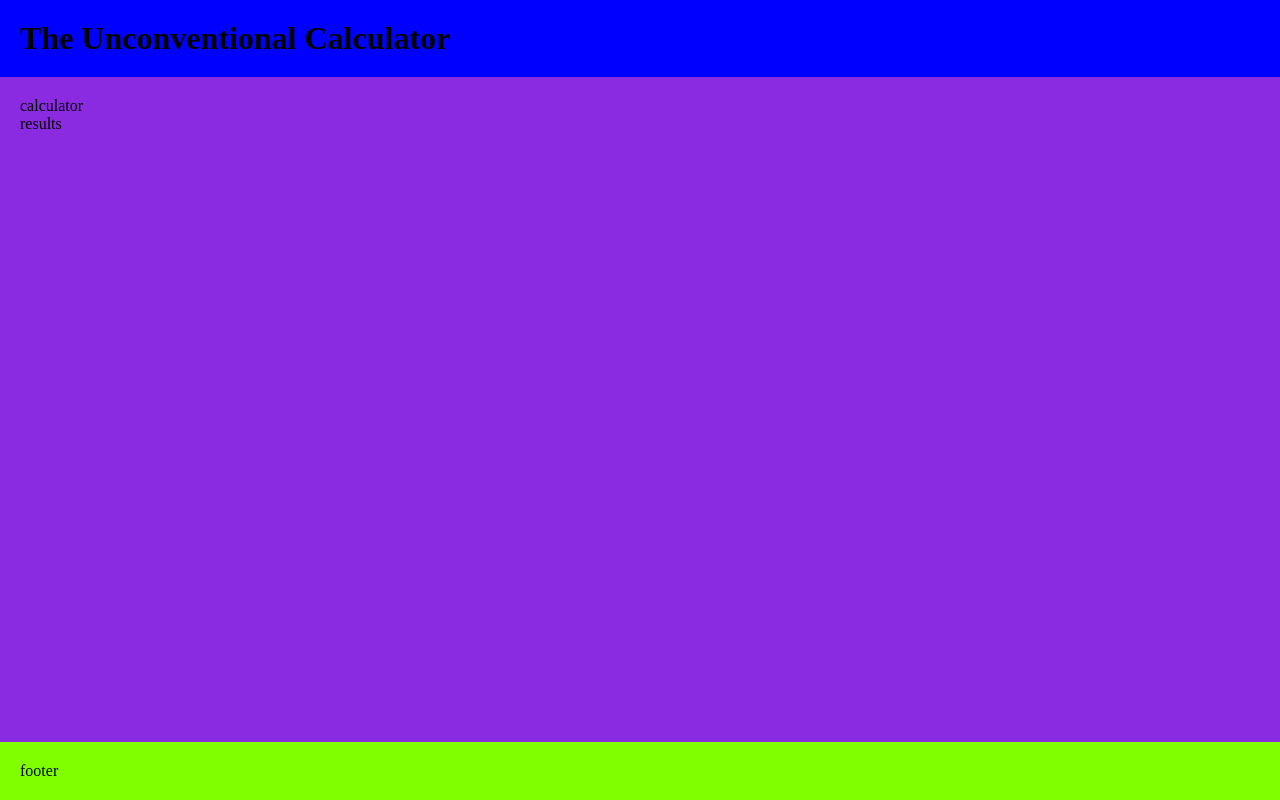
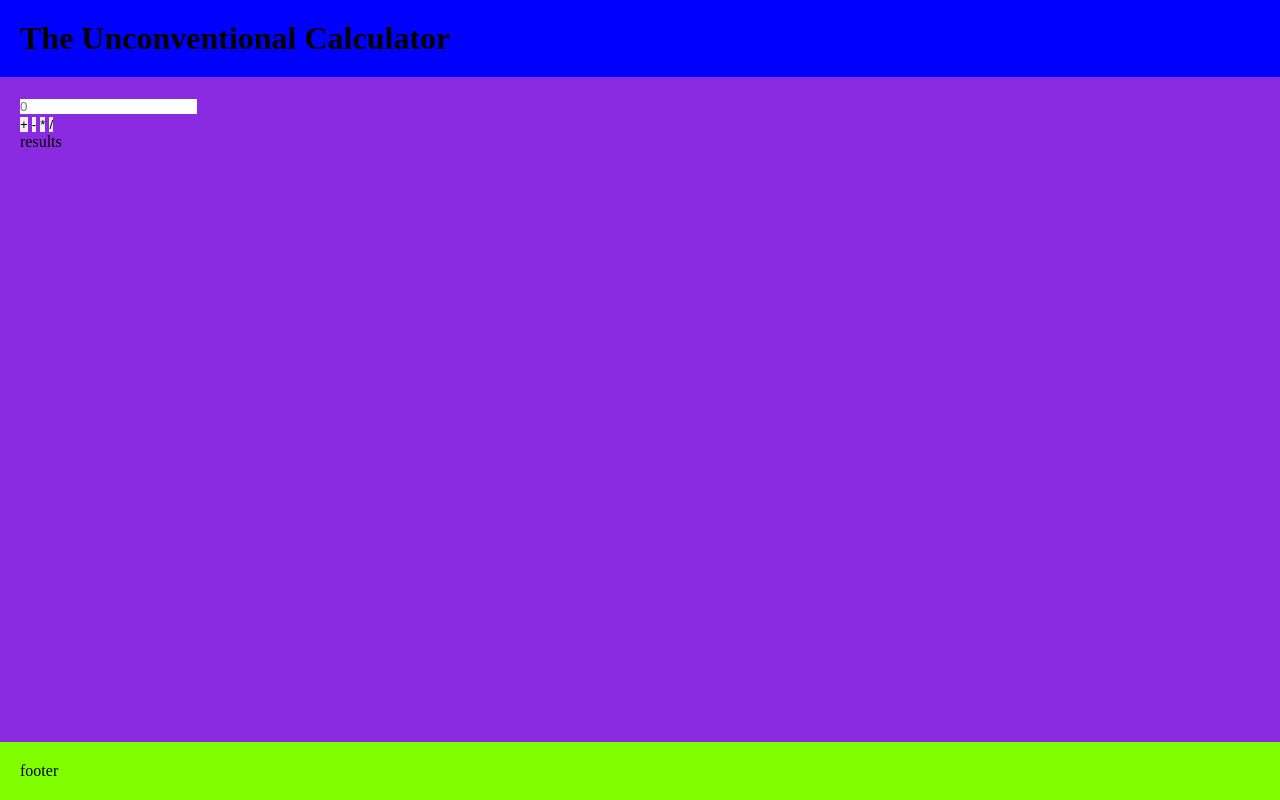
Before and after one commit to carlosvoliv/unconventional-calculator, a plain HTML site: page index.html in a window 1280 px wide. Drawn offline with Linux system fonts and the light colour scheme.

Commit message:
add section calculator

```diff
--- a/index.html
+++ b/index.html
@@ -17,7 +17,13 @@
     <main>
 
       <section id="calculator">
-      calculator
+        <input type="number" id="input-number" placeholder="0">
+        <div id="calc-actions">
+          <button type="button" id="btn-add">+</button>
+          <button type="button" id="btn-subtract">-</button>
+          <button type="button" id="btn-multiply">*</button>
+          <button type="button" id="btn-divide">/</button>
+        </div>
       </section>
       <section id="results">
         results
```
Lines whose indentation alone changed are shown as unchanged.
